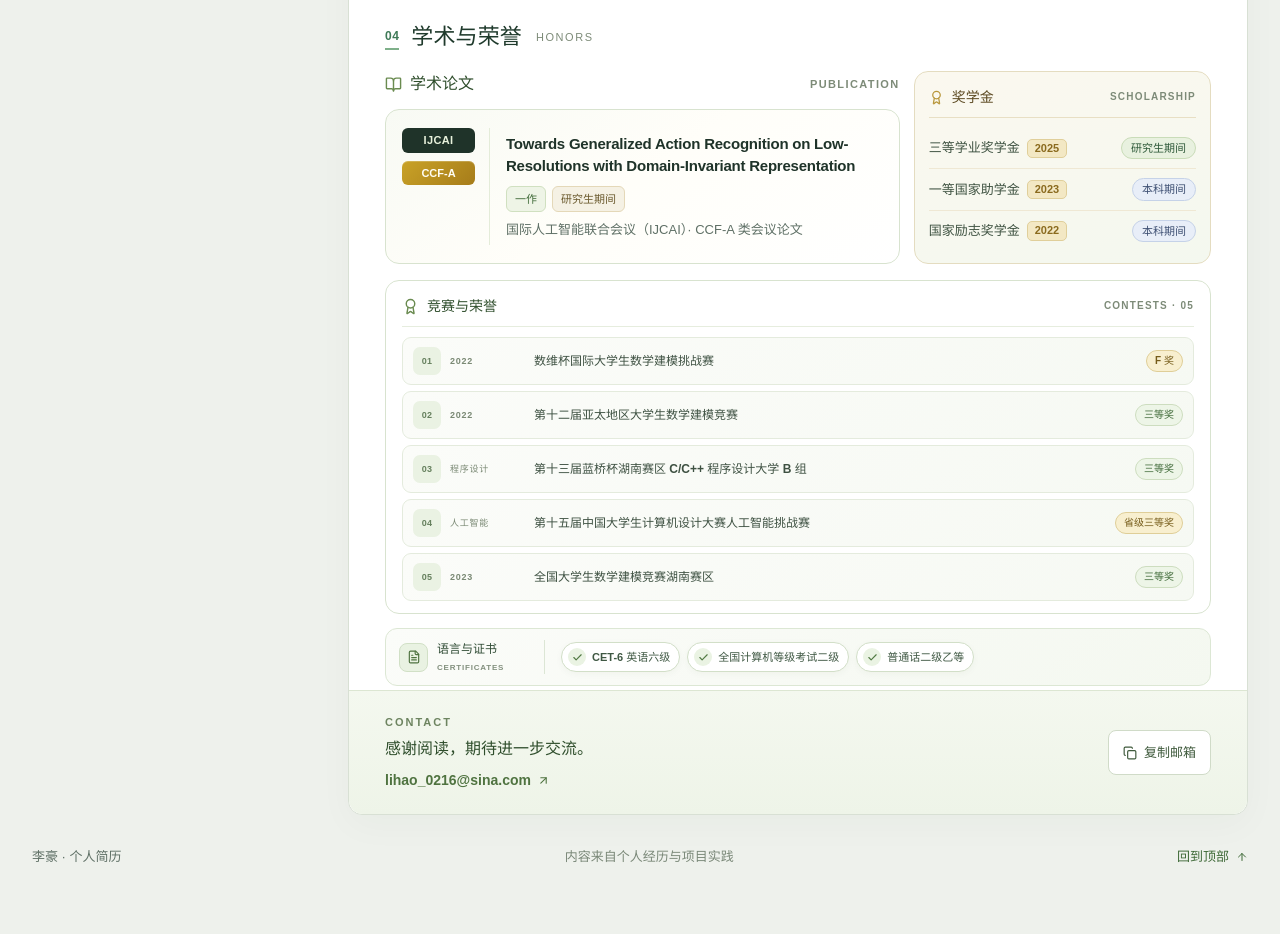
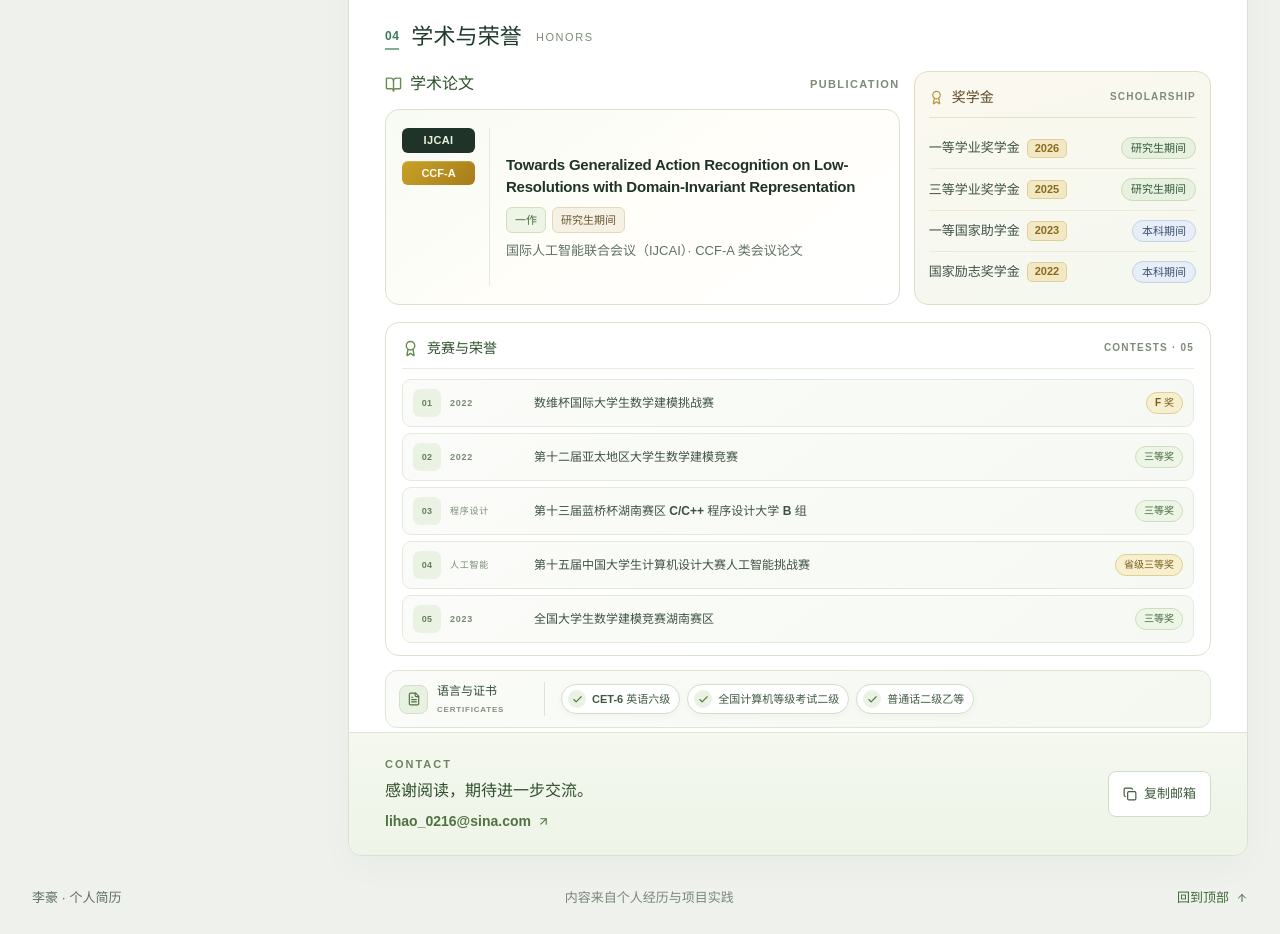
Before and after one commit to CszYihen/lihao-portfolio, a React (Vite) app: page / in a window 1280 px wide. Shown: the part 4540-5474 px from the top of the page. Before the commit the page ends 5447 px from the top, so only its background shows below. Built offline with nearby package versions, Linux system fonts and the light colour scheme.

Commit message:
Add-2026-first-class-scholarship

```diff
--- a/src/data.ts
+++ b/src/data.ts
@@ -47,6 +47,12 @@ export const education = [
 
 /** Scholarships / grants shown in the honors section. */
 export const scholarships = [
+  {
+    title: "一等学业奖学金",
+    year: "2026",
+    stage: "grad" as const,
+    stageLabel: "研究生期间",
+  },
   {
     title: "三等学业奖学金",
     year: "2025",
```
Also changed, not shown: 1 other file (tests, documents, lock files or other folders).
